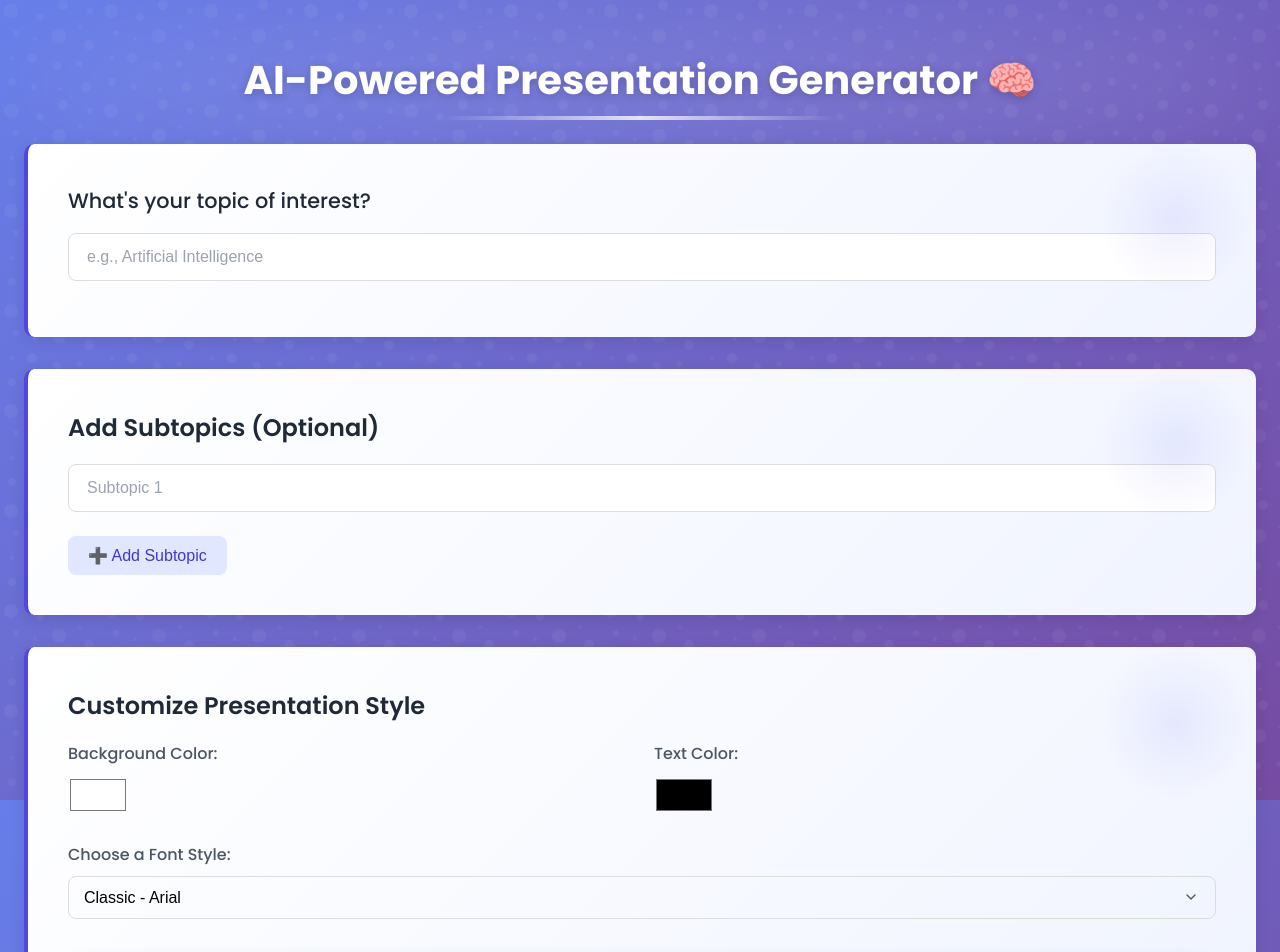
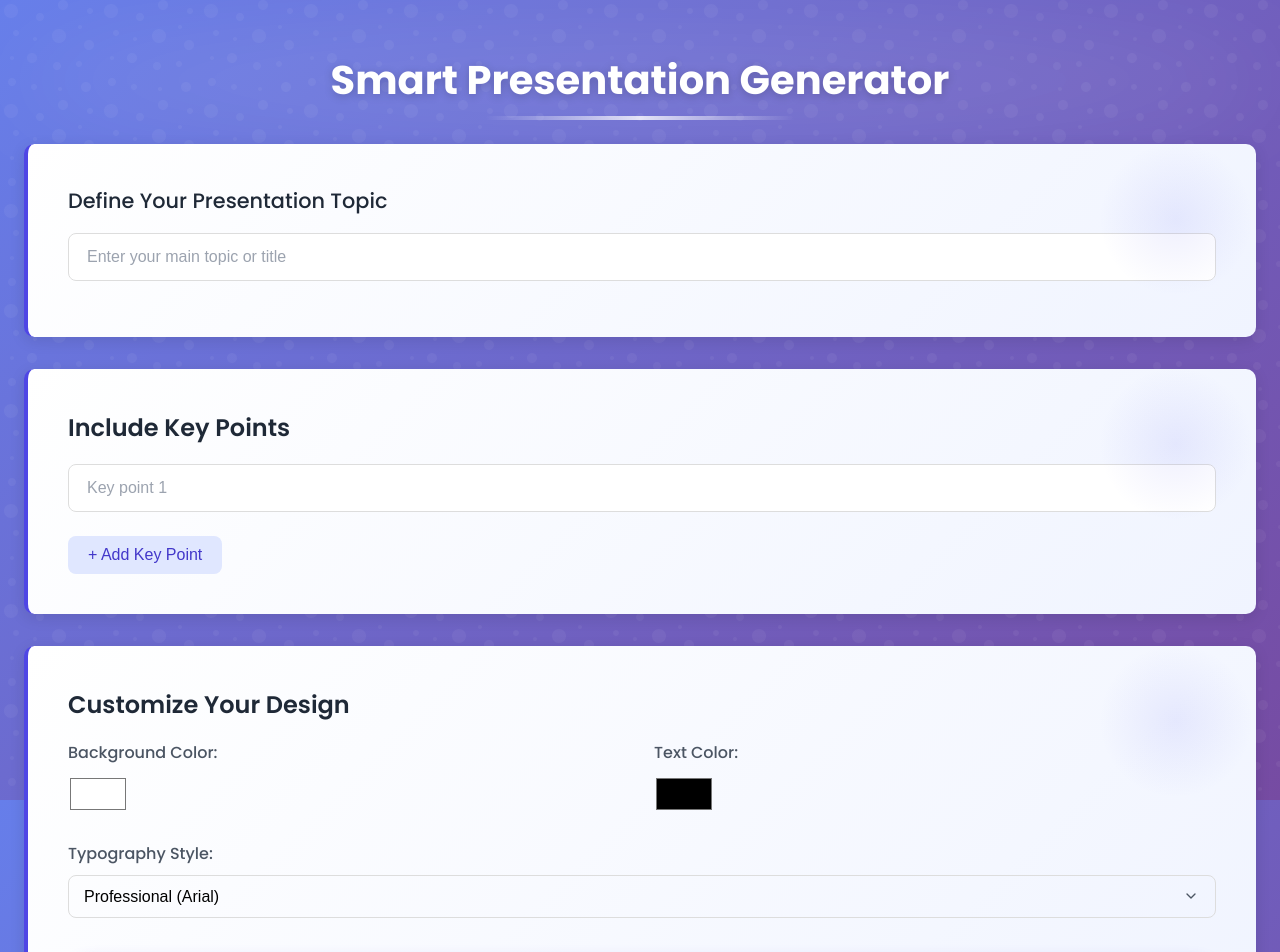
Before and after one commit to Nikhil181511/AI-Smart-Presentation-generator, a React (Create React App) app: page / in a window 1280 px wide. Shown: the top 952 px of the page. Built offline with nearby package versions, Linux system fonts and the light colour scheme.

Commit message:
Update App.js
Signed-off-by: Nikhil Savita <nikhilsavita181511@gmail.com>

```diff
--- a/src/App.js
+++ b/src/App.js
@@ -39,49 +39,48 @@ const App = () => {
         font_style: fontStyle,
       });
 
-      setPptUrl(response.data.ppt_url);
+    setPptUrl(response.data.ppt_url);
     } catch (error) {
-      console.error("Error generating PPT:", error);
-      alert("Failed to generate PPT. Please try again.");
+      console.error("Error generating presentation:", error);
+      alert("Unable to generate presentation. Please try again later.");
     }
     setLoading(false);
   };
 
   return (
     <div className="container">
-      <h1>AI-Powered Presentation Generator 🧠</h1>
+      <h1>Smart Presentation Generator</h1>
 
       <div className="form-card">
-        <h3>What's your topic of interest?</h3>
+        <h3>Define Your Presentation Topic</h3>
         <input
           type="text"
           value={topic}
           onChange={(e) => setTopic(e.target.value)}
-          placeholder="e.g., Artificial Intelligence"
+          placeholder="Enter your main topic or title"
           className="input-box"
         />
       </div>
 
       <div className="form-card">
-        <h2>Add Subtopics (Optional)</h2>
+        <h2>Include Key Points</h2>
         {subtopics.map((subtopic, index) => (
           <input
             key={index}
             type="text"
             value={subtopic}
             onChange={(e) => handleSubtopicChange(index, e.target.value)}
-            placeholder={`Subtopic ${index + 1}`}
+            placeholder={`Key point ${index + 1}`}
             className="input-box"
           />
         ))}
         <button onClick={handleAddSubtopic} className="button add-button">
-          ➕ Add Subtopic
+          + Add Key Point
         </button>
       </div>
 
       <div className="form-card">
-        <h2>Customize Presentation Style</h2>
-
+        <h2>Customize Your Design</h2>
         <div className="color-selector">
           <div className="color-field">
             <label>Background Color:</label>
@@ -91,6 +90,7 @@ const App = () => {
               onChange={(e) => setBgColor(e.target.value)}
             />
           </div>
+
           <div className="color-field">
             <label>Text Color:</label>
             <input
@@ -101,16 +101,16 @@ const App = () => {
           </div>
         </div>
 
-        <label>Choose a Font Style:</label>
+        <label>Typography Style:</label>
         <select
           value={fontStyle}
           onChange={(e) => setFontStyle(e.target.value)}
           className="font-select"
         >
-          <option value="Arial">Classic - Arial</option>
-          <option value="Times New Roman">Elegant - Times New Roman</option>
-          <option value="Verdana">Clean - Verdana</option>
-          <option value="Courier New">Retro - Courier New</option>
+          <option value="Arial">Professional (Arial)</option>
+          <option value="Times New Roman">Traditional (Times New Roman)</option>
+          <option value="Verdana">Modern (Verdana)</option>
+          <option value="Courier New">Technical (Courier New)</option>
         </select>
 
         <button
@@ -118,15 +118,15 @@ const App = () => {
           className="button generate-button"
           disabled={loading}
         >
-          {loading ? "Generating..." : "🚀 Generate PPT"}
+          {loading ? "Creating Presentation..." : "Generate Presentation"}
         </button>
       </div>
 
       {pptUrl && (
         <div className="download-section">
-          <h3>Your presentation is ready! 🎉</h3>
+          <h3>Your presentation is ready!</h3>
           <a href={pptUrl} download className="button download-button">
-            📥 Download PPT
+            Download Presentation
           </a>
         </div>
       )}
```
